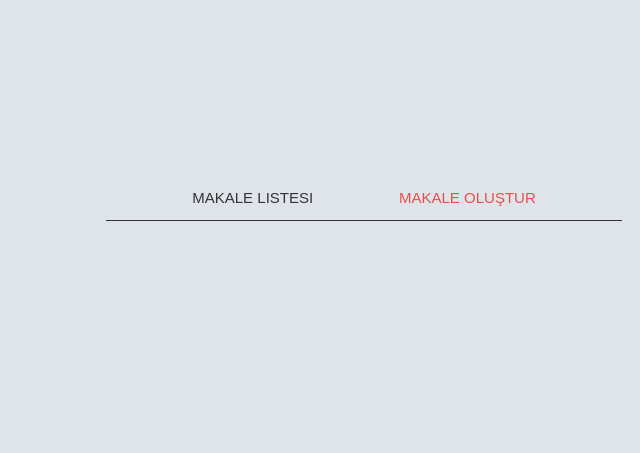
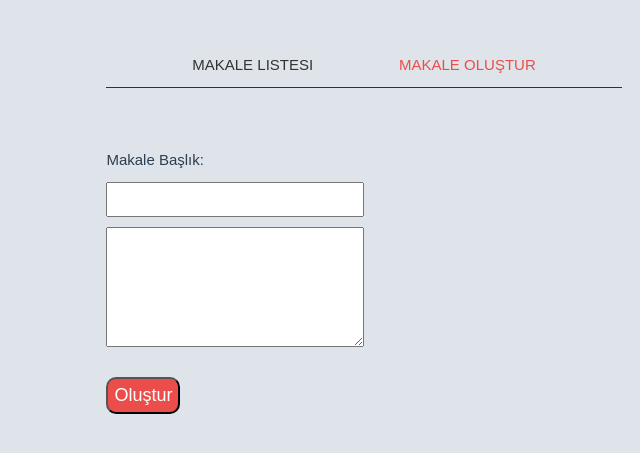
Before and after one commit to sumi54/blog-application, a Vue app in the folder blog-app/: page /ekle in a window 1280 px wide. Shown: the part 187-640 px from the top of the page, without its empty margins (276-916 px from the left). Built offline with nearby package versions, Linux system fonts and the light colour scheme; a web font is replaced by a local one.

Commit message:
makale ekleme(firebase)

```diff
--- a/blog-app/src/compasables/makalelerGetir.js
+++ b/blog-app/src/compasables/makalelerGetir.js
@@ -12,7 +12,7 @@ const makalelerGetir=()=>{
 
             let res = await getDocs(query(
                 collection(db,"makaleler"),
-                orderBy("olusturulmaTarihi","asc")
+                orderBy("olusturulmaTarihi","desc")
                 ));
             makaleler.value=res.docs.map(doc=>{
                 return{...doc.data(),id:doc.id}
--- a/blog-app/src/firebase/config.js
+++ b/blog-app/src/firebase/config.js
@@ -1,6 +1,6 @@
 
 import {initializeApp} from 'firebase/app';
-import { getFirestore } from "firebase/firestore";
+import { getFirestore,Timestamp } from "firebase/firestore";
 
 const firebaseConfig = {
     apiKey: "AIzaSyBGXjauT7hqX8uNY5PHQj8bWIy8S__a0iQ",
@@ -14,4 +14,6 @@ const firebaseConfig = {
 
 initializeApp(firebaseConfig);
 const db= getFirestore();
-export {db}
+
+const timestamp= Timestamp.now().toDate()
+export {db,timestamp}
--- a/blog-app/src/views/MakaleEkle.vue
+++ b/blog-app/src/views/MakaleEkle.vue
@@ -1,6 +1,47 @@
 <template>
+  <div class="makale-ekle">
+    <form @submit.prevent="makaleEkle">
+      <label>Makale Başlık:</label>
+      <input type="text" id="baslik" name="baslik" v-model="baslik" required>
+      <textarea name="icerik" id="icerik" v-model="icerik" required></textarea>
+      <button>Oluştur</button>
+    </form>
+  </div>
+</template>
+<script>
+import {ref} from 'vue'
+import {db,timestamp} from '../firebase/config.js'
+import {collection,addDoc,doc,setDoc,query} from 'firebase/firestore'
+import {useRouter} from 'vue-router'
+export default{
+  setup(){
+    const baslik=ref('')
+    const icerik=ref('')
+    const router=useRouter()
 
-</template>
+    const makaleEkle=async ()=>{
+      const makale={
+        baslik:baslik.value,
+        icerik:icerik.value,
+        olusturulmaTarihi:timestamp
+      }
+
+
+      const res=collection(db,"makaleler")
+
+      await addDoc(res,makale).then(()=>{
+       router.push({name:"Home"})
+      }).catch((err)=>{
+        console.log(err.message);
+      })
+
+
+    }
+    return {baslik,icerik,makaleEkle}
+  }
+
+}
+</script>
 <style>
 .makale-ekle form {
   max-width: 400px;
```
